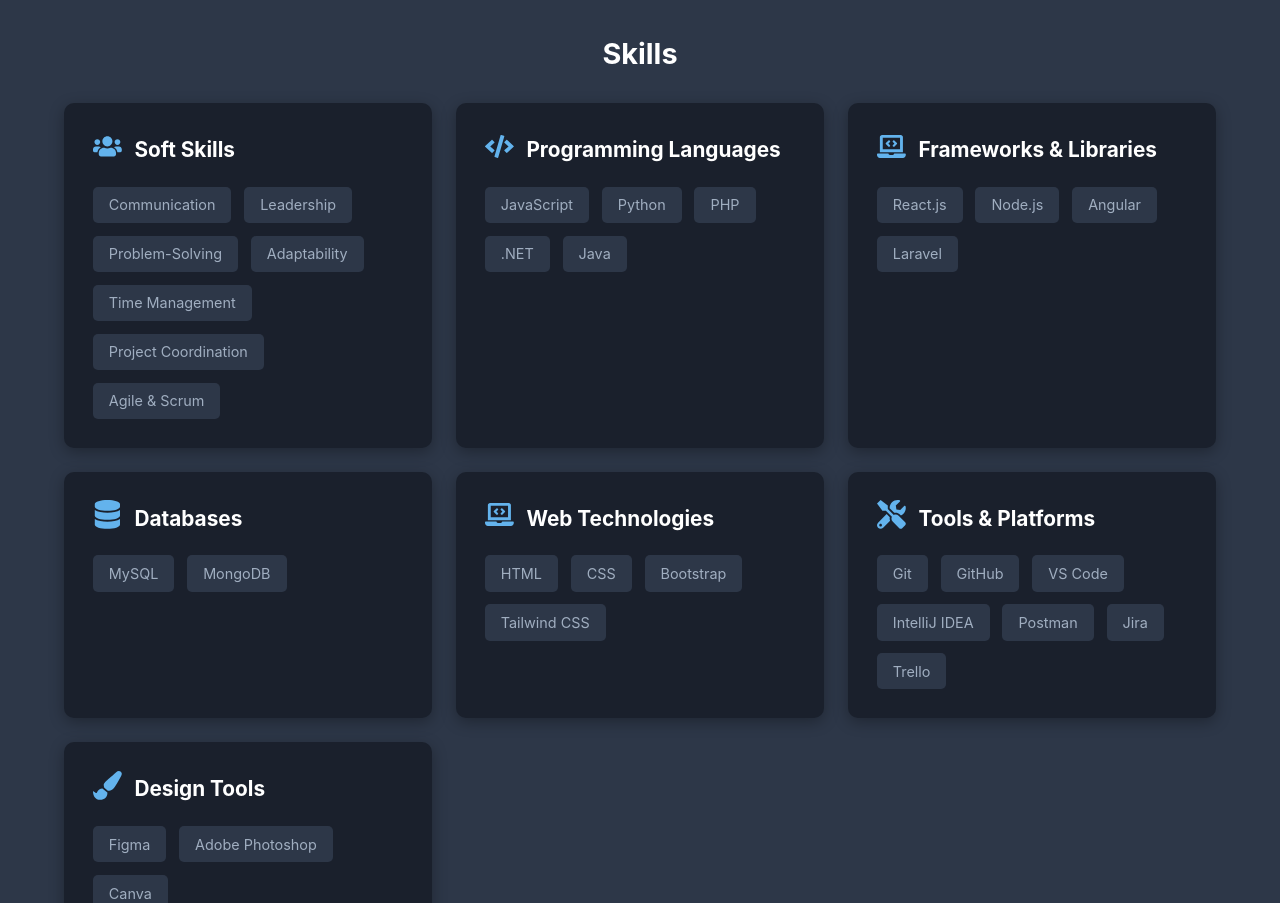
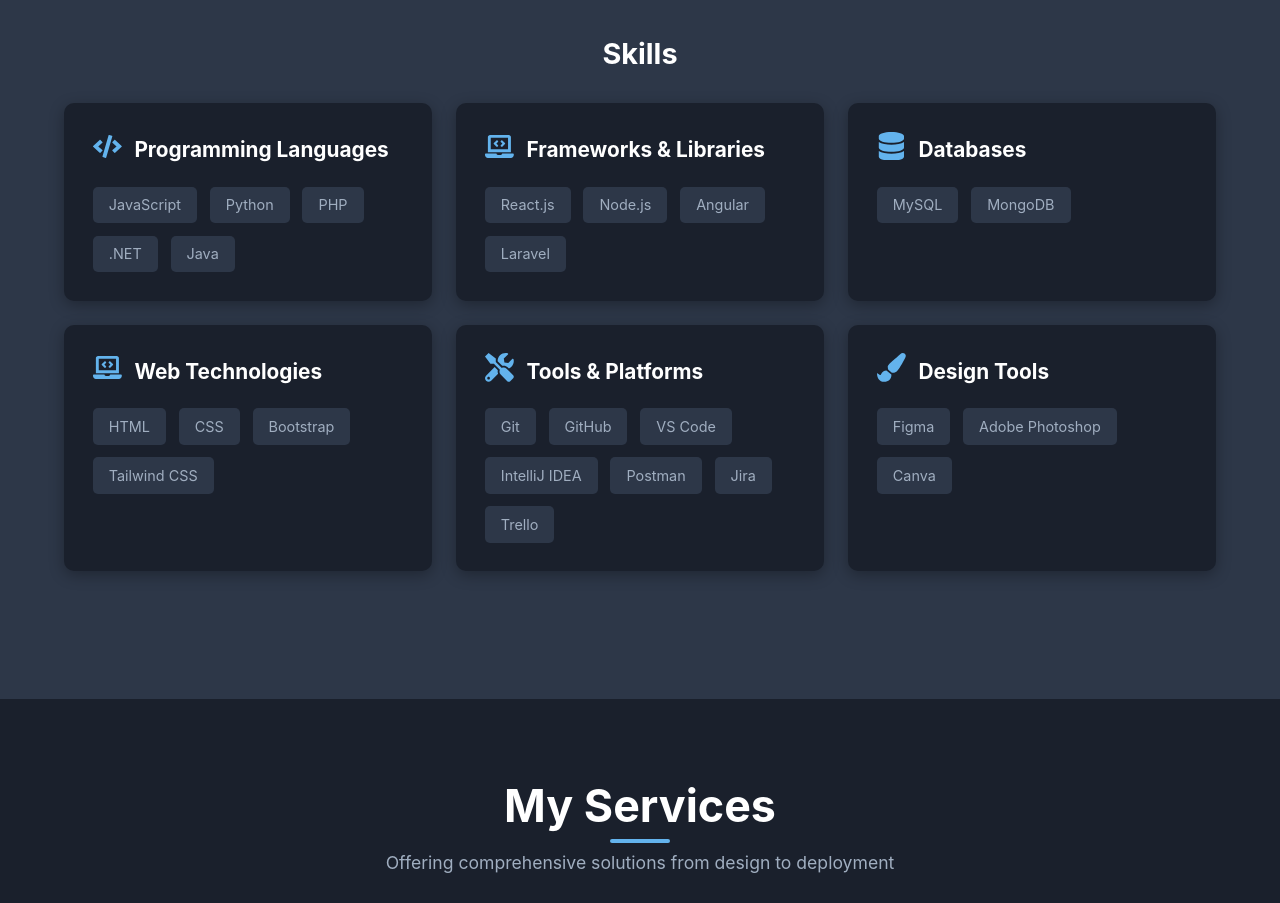
Before and after one commit to Narmada2001/my-portfolio-website, a React (Create React App) app: page / in a window 1280 px wide. Shown: the part 1920-2823 px from the top of the page. Built offline with nearby package versions, Linux system fonts and the light colour scheme.

Commit message:
Update Skills.js

```diff
--- a/src/components/Skills.js
+++ b/src/components/Skills.js
@@ -3,11 +3,7 @@
 import { FaCode, FaLaptopCode, FaDatabase, FaTools, FaPaintBrush, FaUsers } from 'react-icons/fa'; // More icons!
 
 const skillsData = [
-  {
-    category: "Soft Skills",
-    icon: <FaUsers />,
-    items: ["Communication", "Leadership", "Problem-Solving", "Adaptability", "Time Management", "Project Coordination", "Agile & Scrum"]
-  },
+
   {
     category: "Programming Languages",
     icon: <FaCode />,
```
